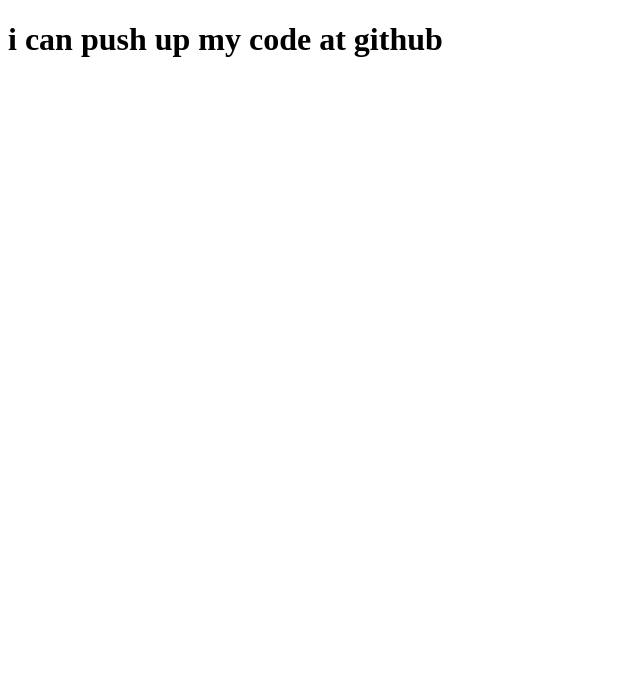
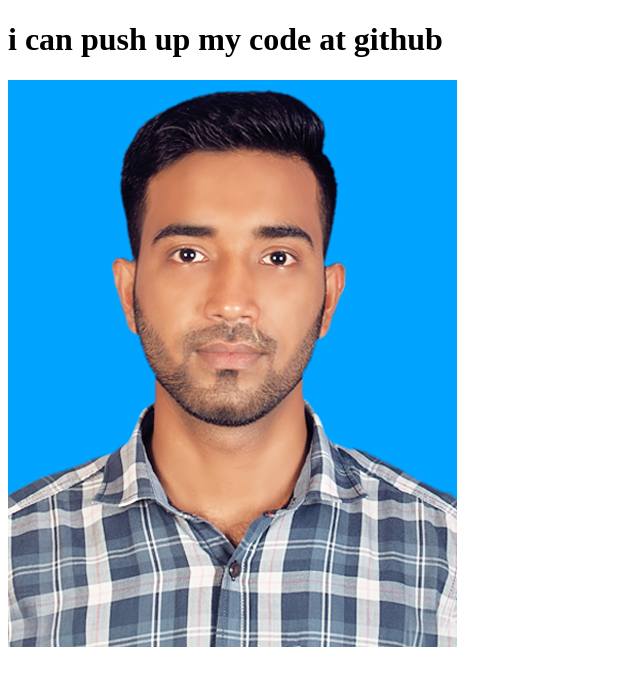
Before and after one commit to YHMunna/My-First-Repo, a plain HTML site: page index.html in a window 1280 px wide. Shown: the whole page, without its empty margins (0-640 px from the left). Drawn offline with Linux system fonts and the light colour scheme; files whose address does not match are found by name.

Commit message:
Pic added

```diff
--- a/index.html
+++ b/index.html
@@ -8,6 +8,7 @@
     <title>Document</title>
 </head>
 <h1>i can push up my code at github</h1>
+<img src="E:\PHWEB Projects\my-first-repo\Munna.png" alt="">
 
 <body>
 
```
Also changed, not shown: Munna.png (added).
